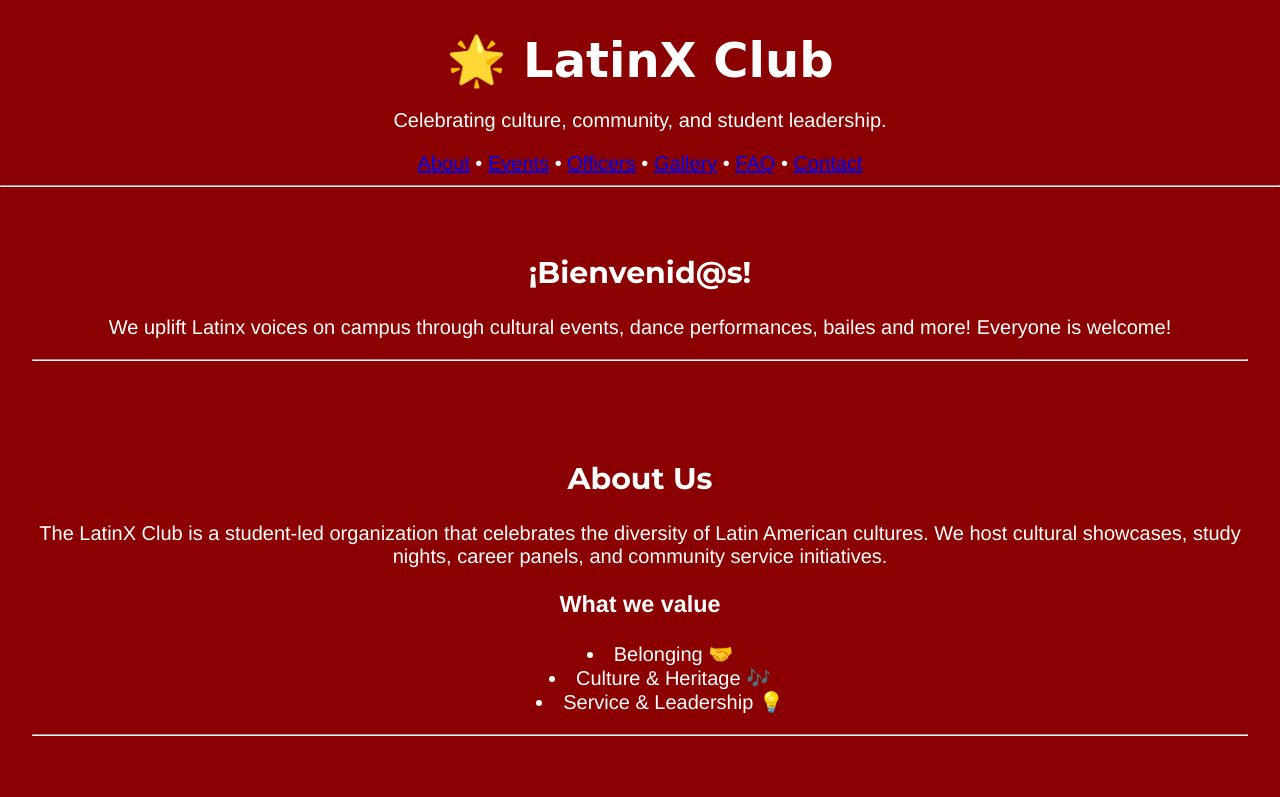
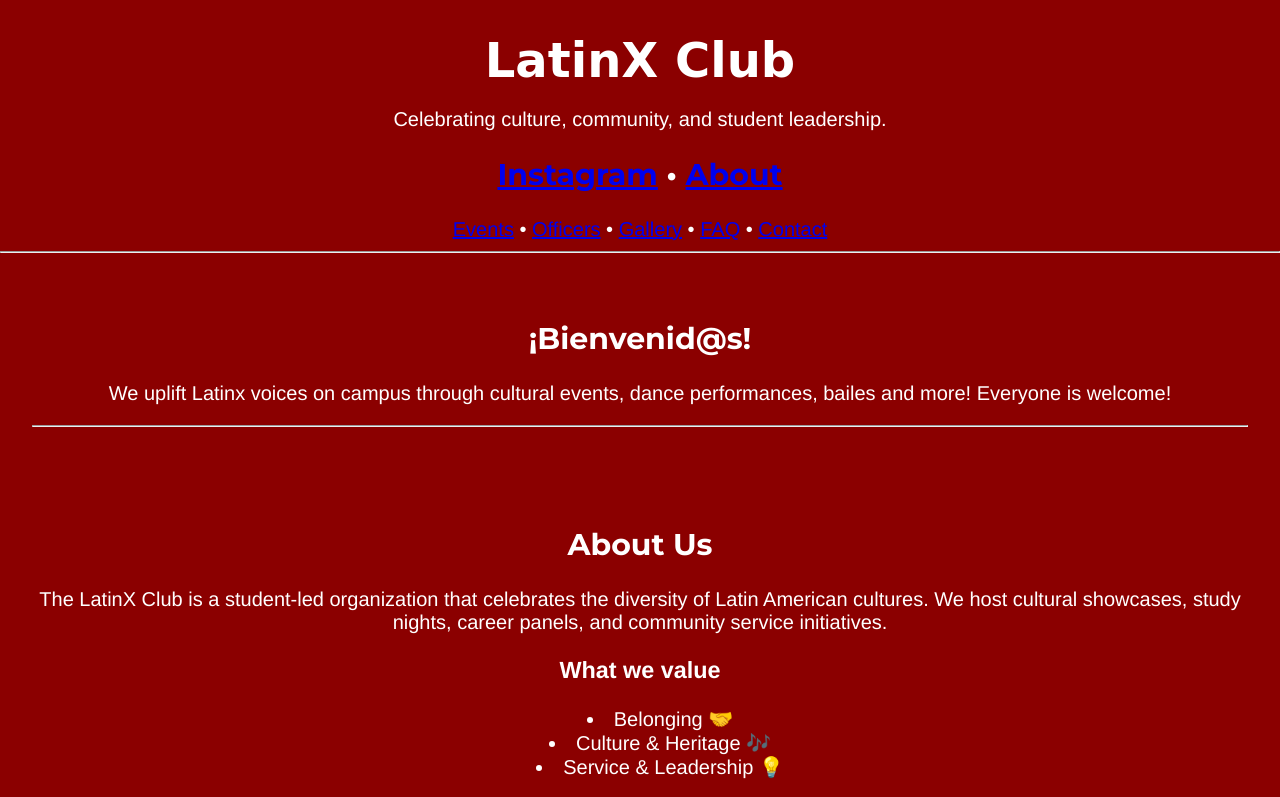
Before and after one commit to fatimatorres122207-sketch/LatinXClub, a plain HTML site: page index.html in a window 1280 px wide. Shown: the top 797 px of the page. Drawn offline with Linux system fonts and the light colour scheme.

Commit message:
Update index.html

```diff
--- a/index.html
+++ b/index.html
@@ -43,10 +43,16 @@
             rel="stylesheet"
         />
 
-          <h1>🌟 LatinX Club</h1>
+          <h1>LatinX Club</h1>
     <p>Celebrating culture, community, and student leadership.</p>
     <nav>
-      <a href="#about">About</a> •
+
+
+<h2>
+  <a href="https://www.instagram.com/jhs_code/" target="_blank">Instagram</a> •
+  <a href="#about">About</a>
+</h2>
+
       <a href="#events">Events</a> •
       <a href="#officers">Officers</a> •
       <a href="#gallery">Gallery</a> •
```
